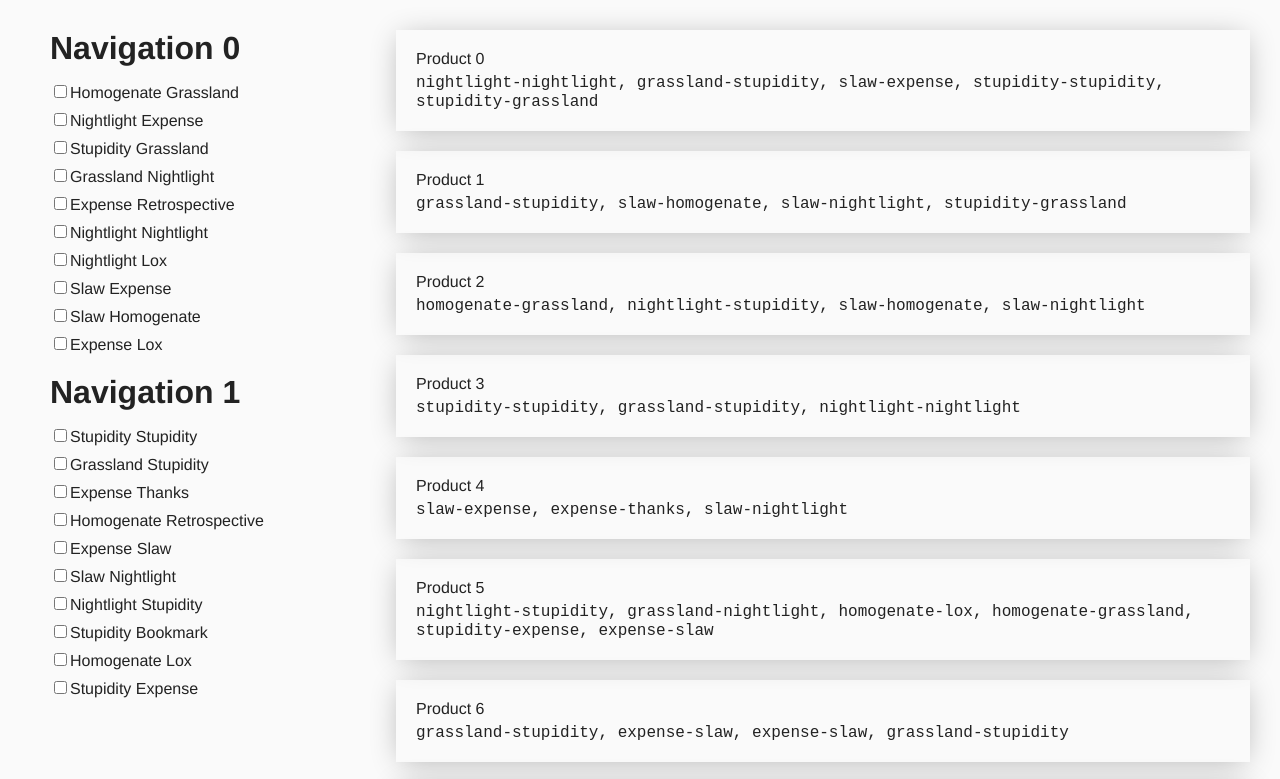
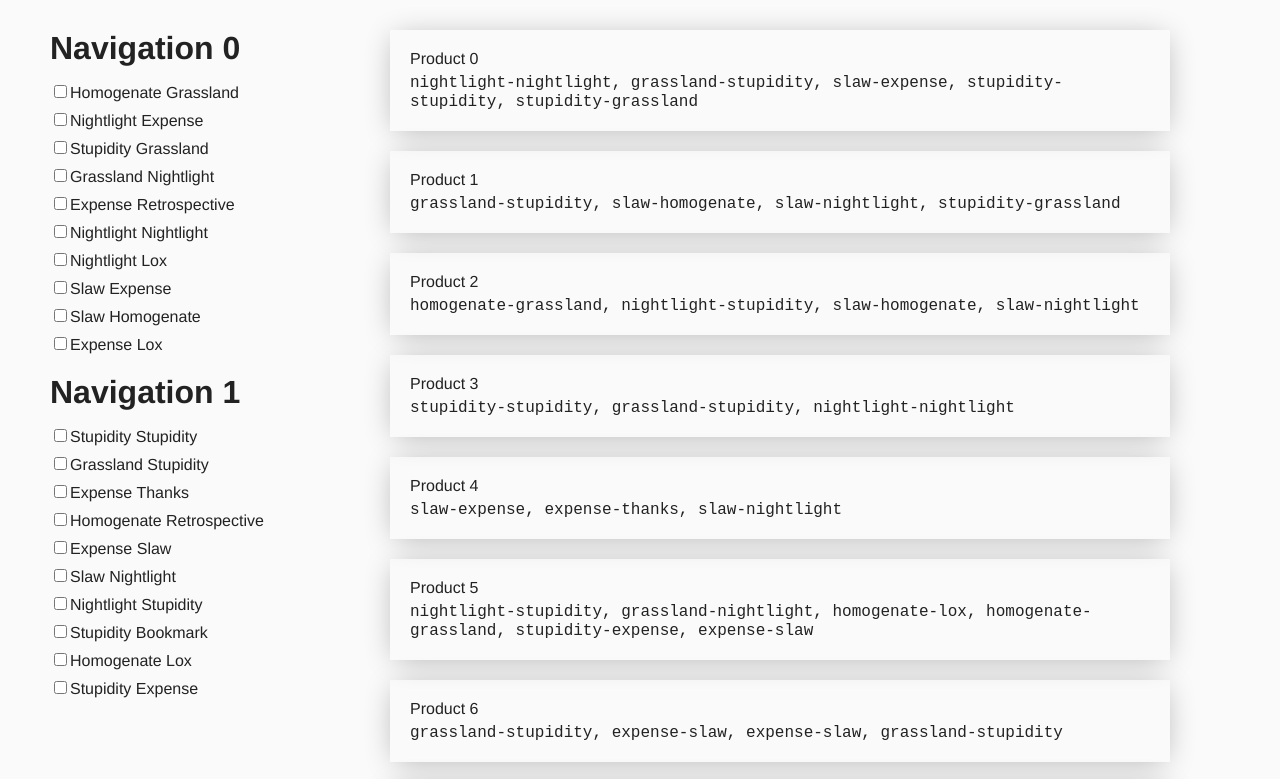
Before and after one commit to jrmykolyn/test.js.web-components.navigation, a website: page src/index.html in a window 1280 px wide. Shown: the top 779 px of the page. Drawn offline with Linux system fonts and the light colour scheme.

Commit message:
Tweak demo page styles

```diff
--- a/src/index.html
+++ b/src/index.html
@@ -21,16 +21,19 @@
 
       #container {
         display: flex;
-        justify-content: space-between;
+        justify-content: flex-start;
         padding: 3rem;
       }
 
       #nav {
         flex: 0 0 30%;
+        max-width: 32rem;
+        margin-right: 4rem;
       }
 
       #target {
         flex: 1 1 auto;
+        max-width: 78rem;
       }
 
       #target > div {
```
